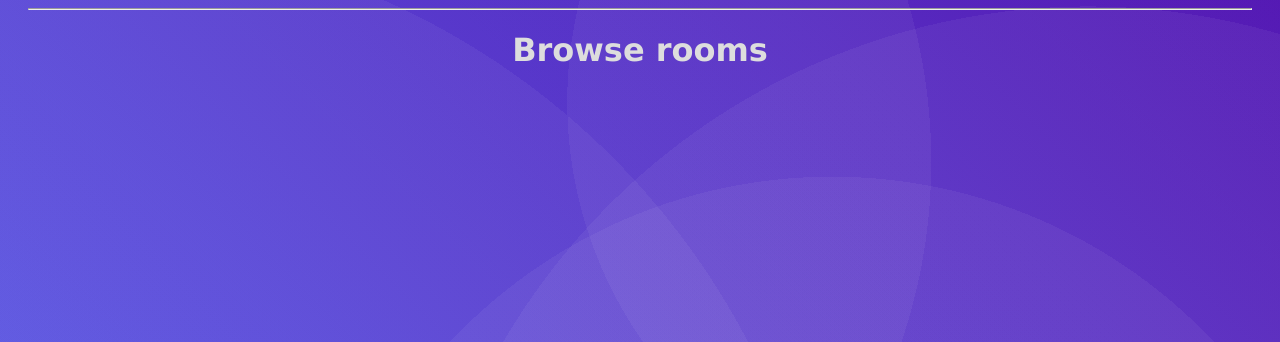
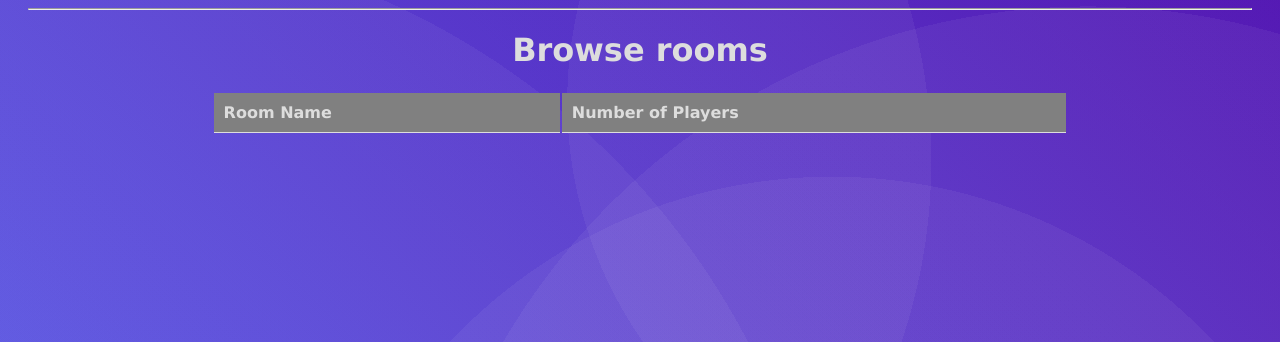
Before and after one commit to mbonatte/EstiMania, a Flask app: page /browse_rooms in a window 1280 px wide. Shown: the part 78-420 px from the top of the page. Run offline with Flask 3, Linux system fonts and the light colour scheme; lists and menus that the app fills with data are empty.

Commit message:
improve rooms management

```diff
--- a/api/app.py
+++ b/api/app.py
@@ -12,11 +12,9 @@ app = Flask(__name__)
 app.config['SECRET_KEY'] = 'secret'
 socketio = SocketIO(app)
 
-# Game variables
+# Server variables
 players = {}
-table_cards = []
-rooms_available = []
-user_rooms = {}  # Dictionary to map session IDs to rooms
+rooms_available = {}
 
 
 @app.route('/')
@@ -24,21 +22,6 @@ user_rooms = {}  # Dictionary to map session IDs to rooms
 @app.route('/about')
 def index():
     return render_template('index.html')
-
-@app.route('/join_room')
-def join_available_room():
-    return render_template('join_room.html')
-
-@app.route('/browse_rooms')
-def browse_rooms():
-    rooms = rooms_available
-    return render_template('browse_rooms.html', rooms=rooms)
-
-@app.route('/rooms/<room_id>')
-def rooms(room_id):
-    if room_id in rooms_available:
-        return render_template('room.html', room_id=room_id)
-    return jsonify({'error': 'No room found'}), 404
 
 @app.route('/create_room', methods=['GET', 'POST'])
 def create_room():
@@ -48,37 +31,44 @@ def create_room():
     username = request.json['username']
     room_id = request.json['roomName']
     pin = request.json['pin']
-    print('room_id:  ',room_id)
 
     if room_id == '':
-        # Generate a unique room ID or hash
         room_id = uuid4().hex
-    print('room_id:  ',room_id)
+
     # Add room to rooms available
-    rooms_available.append(room_id)
+    rooms_available[room_id] = []
 
     # Return the room information as a response
     response = {'room_id': room_id}
     return jsonify(response)
+
+@app.route('/join_room')
+def join_available_room():
+    return render_template('join_room.html')
+
+@app.route('/browse_rooms')
+def browse_rooms():
+    return render_template('browse_rooms.html', rooms=rooms_available)
+
+@app.route('/rooms/<room_id>')
+def rooms(room_id):
+    if room_id in rooms_available:
+        return render_template('room.html', room_id=room_id)
+    return jsonify({'error': 'No room found'}), 404
 
 @socketio.on('connect')
 def handle_connect():
     pass
 
 @socketio.on('join_room')
-def handle_join_room(room_id):
-    print(request.sid, room_id)
+def handle_join_room(room_id, username):
     join_room(room_id)
-    user_rooms[request.sid] = room_id  # Map session ID to room ID
+    players[request.sid] = Player(request.sid, room_id=room_id, username=username)
+    rooms_available[room_id].append(request.sid)
+    emit('message', f'{username} has connected!', to=room_id)
 
-@socketio.on('username_response')
-def handle_username_response(username):
-    print(request.sid)
-    print(user_rooms)
-    room_id = user_rooms[request.sid]
-    players[request.sid] = Player(request.sid, room_id=room_id, username=username)
-    emit('message', f'{username} has connected!', to=room_id)
-    handle_score()
+    score = [f'{player.username}' for player in players.values() if player.room_id==room_id]
+    emit('score', score, to=room_id)
 
 @socketio.on('message')
 def handle_message(data):
@@ -96,31 +86,22 @@ def handle_start_game():
     game = Game(room_id, players_in_room)
     game.run()
 
-@socketio.on('pick_card')
-def handle_pick_card(card_picked):
-    player = players[request.sid]
-    # Removing the card from player's hand
-    player.hand.remove(card_picked)
-    table_cards.append(card_picked)
-    emit('table', table_cards, to=player.room_id)
-
-@socketio.on('score')
-def handle_score():
-    room_id = players[request.sid].room_id
-    score = [f'{player.username}' for player in players.values() if player.room_id==room_id]
-    emit('score', score, to=room_id)
-
 @socketio.on('disconnect')
 def handle_disconnect():
     if request.sid in players:
         username = players[request.sid].username
         room_id = players[request.sid].room_id
-        del players[request.sid]
+
         emit('message', f'{username} has disconnected!', to=room_id)
         score = [f'{player.username}' for player in players.values() if player.room_id==room_id]
         emit('score', score, to=room_id)
+
         leave_room(room_id)
-        user_rooms.pop(request.sid, None)
+        del players[request.sid]
+        rooms_available[room_id].remove(request.sid)
+        if len(rooms_available[room_id]) == 0:
+            del rooms_available[room_id]
+
 
 class Game:
 
@@ -133,7 +114,6 @@ class Game:
         self.current_player_to_drop = 0
 
     def set_matches(self):
-        print(f'Setting matches')
         #from math import trunc
         #n_matches = trunc(52/self.numberOfPlayers)
         n_matches = 4
@@ -141,20 +121,15 @@ class Game:
         self.matches += ([i for i in range(n_matches,0,-1)])
 
     def deal(self,n_cards):
-        print(f'Dealing cards')
         deck = Deck()
         for player in self.players:
             player.hand = deck.deal(n_cards)
             hand = [str(card) for card in player.hand]
-            print(f'Sending cards to {player.username}')
             emit('hand', hand, to=player.connection_id)
-        print('Cards dealt')
 
     def setBets(self):
         # Update the current player index to move to the next player
         self.current_player_to_bet = (self.current_player_to_bet + 1) % len(self.players)
-        print(f'Setting bets')
-        print("Bets:")
         players =  self.players[self.current_player_to_bet:]
         players += self.players[:self.current_player_to_bet]
         for i, player in enumerate(players):
@@ -163,8 +138,6 @@ class Game:
 
             # Create a closure by passing the response_event to the callback function
             callback = lambda response: player.set_bet(response, response_event)
-
-            print(f'Waiting betting of {player.username}')
 
             # Emit the 'bet' event to the specific player and pass the callback function
             emit('bet', player.username, to=player.connection_id, callback=callback)
@@ -178,29 +151,20 @@ class Game:
                 bet = response_event.wait()
 
             if bet is None: player.bet = 0
-            print('My bet, ', player.username)
             emit('message', f"{player.username}: bet {player.bet}", to=player.room_id)
 
     def winner_of_turn(self):
-        print([str(card) for card in self.cards_in_table])
         cards = self.cards_in_table
         drop = self.current_player_to_drop
-        print(f'{self.players[drop].username} ({self.current_player_to_drop}) is dropping')
         cards = cards[len(cards)-drop:]+cards[:len(cards)-drop]
-        print([str(card) for card in cards])
         highest_card = cards[0]
         winner = 0
 
         for i,card in enumerate(cards):
             if card > highest_card:
-                print("Maior - ", card)
-                print(i)
-                print(i)
                 highest_card = card
                 winner=i
         self.players[winner].score_in_turn += 1
-        print(f'{self.players[winner].username} won this turn')
-        print()
         emit('winner-card', str(highest_card), to=self.room_id)
 
         # Update the current player index to move to the next player
@@ -210,12 +174,10 @@ class Game:
         # Update the current player index to move to the next player
         self.current_player_to_drop = self.current_player_to_bet
         for turn in range(n_cards):
-            print(f'Selecting cards ({turn+1}/{n_cards})')
             self.cards_in_table = []
             players =  self.players[self.current_player_to_drop:]
             players += self.players[:self.current_player_to_drop]
             for player in players:
-                print(f'Waiting picking of {player.username}')
                 card_played = None
                 while not card_played:
                     # Set up an event to wait for the response or a timeout
@@ -229,14 +191,10 @@ class Game:
 
                     # Wait for the response or timeout after a certain period
                     card_played = response_event.wait()
-                    print(card_played)
 
                 # Overwrite player's hand
                 hand = [str(card) for card in player.hand]
                 emit('hand', hand, to=player.connection_id)
-
-
-                print(' ',player.username, ' - ',card_played)
 
                 # Send the new table to players
                 self.cards_in_table.append(card_played)
@@ -251,17 +209,13 @@ class Game:
         self.turn(n_cards)
         for player in self.players:
             player.check_points()
-            player.print_score()
         score = [f'{player.username}: {player.score}' for player in self.players]
         emit('score', score, to=self.room_id)
 
     def run(self):
-        print(f'Starting game - {self.room_id}')
         self.set_matches()
         while(len(self.matches)!=0):
-            print(f'Match {len(self.matches)}')
             self.initiateRound(self.matches.pop(0))
-            print('----------------------------------------')
         for player in self.players:
             player.print_score()
 
@@ -284,7 +238,6 @@ class Player:
         else:
             self.bet = bet
         # Set the event to signal that the response has been received
-        print('My bet, ', self.username)
         response_event.send(self.bet)
 
     def select_card(self, card, response_event, cards_in_table):
@@ -297,7 +250,6 @@ class Player:
             response_event.send(None)
 
     def is_moviment_valid(self, card_slected, cards_in_table):
-        print()
         if len(cards_in_table) == 0:
             return True
         first_card = cards_in_table[0]
@@ -318,9 +270,6 @@ class Player:
             self.score -= abs(self.bet-self.score_in_turn)
         self.bet = -1
         self.score_in_turn = 0
-
-    def print_score(self):
-        print(f'{self.username} = {self.score}')
 
 
 class Deck:
@@ -364,7 +313,6 @@ class Card:
 
 
     def __gt__(self,other):
-        print(self, other)
         if self.suit == other.suit:
             if int(self.value) == 1:
                 return True
--- a/api/static/socket.js
+++ b/api/static/socket.js
@@ -16,9 +16,8 @@
 var url = window.location.href;
 // Extract the room ID from the URL
 var roomID = url.substring(url.lastIndexOf('/') + 1);
-socket.emit('join_room', roomID);  // Emit a custom event to join the room
 
-socket.emit('username_response', username);
+socket.emit('join_room', roomID, username);
 
 socket.on('error', function(msg) {
 	alert(msg);
--- a/api/templates/browse_rooms.html
+++ b/api/templates/browse_rooms.html
@@ -3,14 +3,88 @@
 
 
 {% block content %}
+
+<style>
+.rooms-table {
+	width: 70%;
+	margin-left: auto;
+	margin-right: auto;
+}
+
+.rooms-table thead {
+	background-color: gray;
+}
+
+.rooms-table th,
+.rooms-table td {
+	padding: 10px;
+	text-align: left;
+}
+
+.rooms-table th {
+	font-weight: bold;
+	border-bottom: 1px solid #ddd;
+}
+
+.rooms-table tbody tr:nth-child(even) {
+	background-color: gray;
+	opacity: 0.5;
+}
+
+.rooms-table tbody tr:hover {
+	background-color: #e0e0e0;
+}
+</style>
+
 <h1> Browse rooms</h1>
-<ul>
-        {% for room in rooms %}
-            <li>
-                <a href="/rooms/{{ room }}">{{ room }}</a>
-                <span>Room: {{ room}}</span>
-            </li>
-        {% endfor %}
-    </ul>
+<table id="roomsTable" class="rooms-table">
+  <thead>
+    <tr>
+      <th>Room Name</th>
+      <th>Number of Players</th>
+    </tr>
+  </thead>
+  <tbody></tbody>
+</table>
+
+
+<script>
+// Get the table body element
+const tableBody = document.querySelector('#roomsTable tbody');
+
+// Function to create a table row for a room
+function createRoomRow(room, nPlayers) {
+	const row = document.createElement('tr');
+	const nameCell = document.createElement('td');
+	const playersCell = document.createElement('td');
+	var roomLink = document.createElement('a');
+
+	roomLink.textContent = room;
+	roomLink.href = '/rooms/' + room;
+	nameCell.appendChild(roomLink);
+	row.appendChild(nameCell);
+
+	playersCell.textContent = nPlayers;
+	row.appendChild(playersCell);
+
+	return row;
+}
+
+// Function to populate the table with room data
+function populateRoomsTable(rooms) {
+	tableBody.innerHTML = ''; // Clear existing table rows
+
+	for (var room in rooms) {
+		if (rooms.hasOwnProperty(room)) {
+			const row = createRoomRow(room, rooms[room].length);
+			tableBody.appendChild(row);
+		}
+	}
+}
+
+var roomsData = {{ rooms | tojson }};
+populateRoomsTable(roomsData);
+
+</script>
 
 {% endblock %}
```
